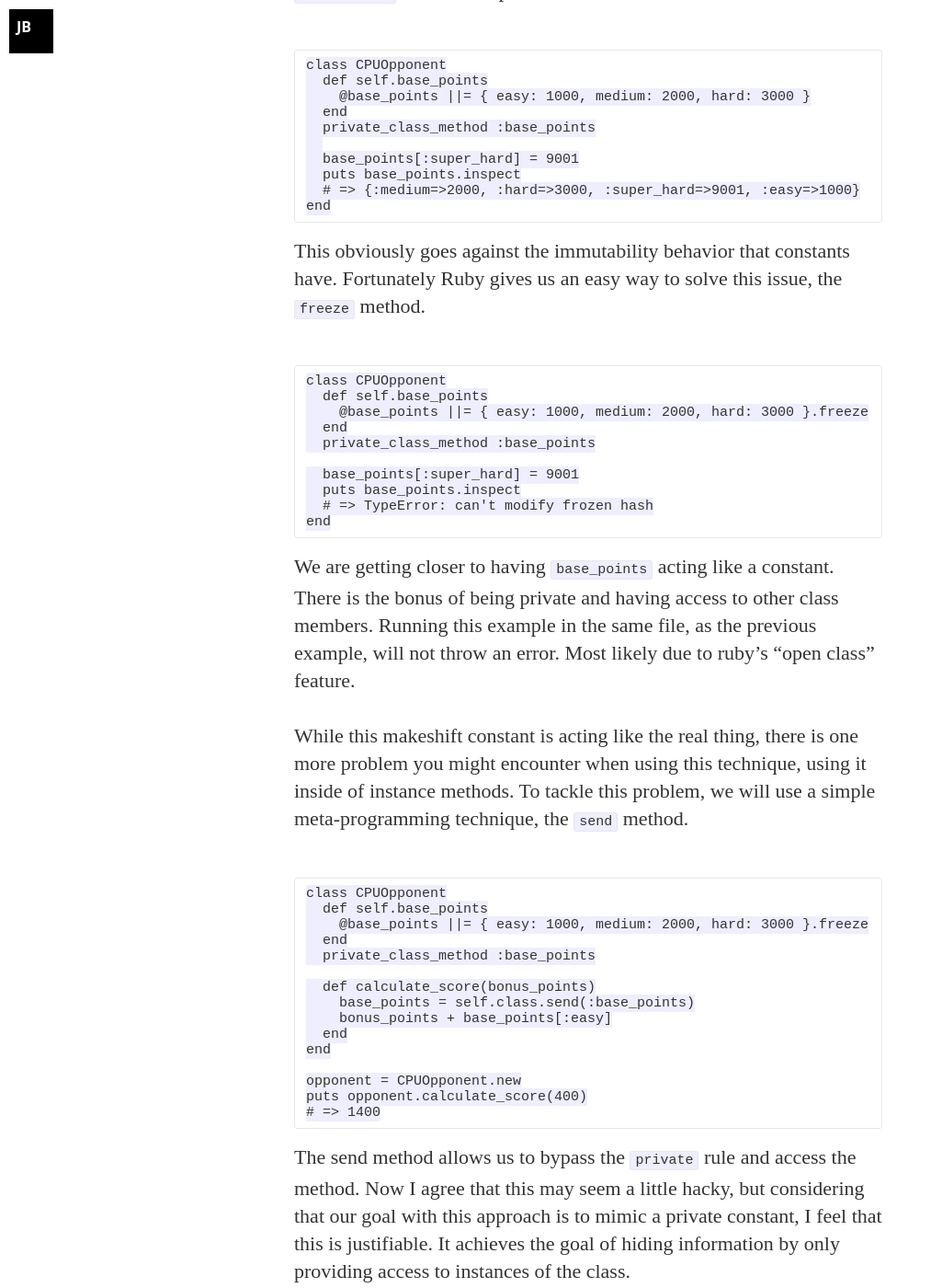
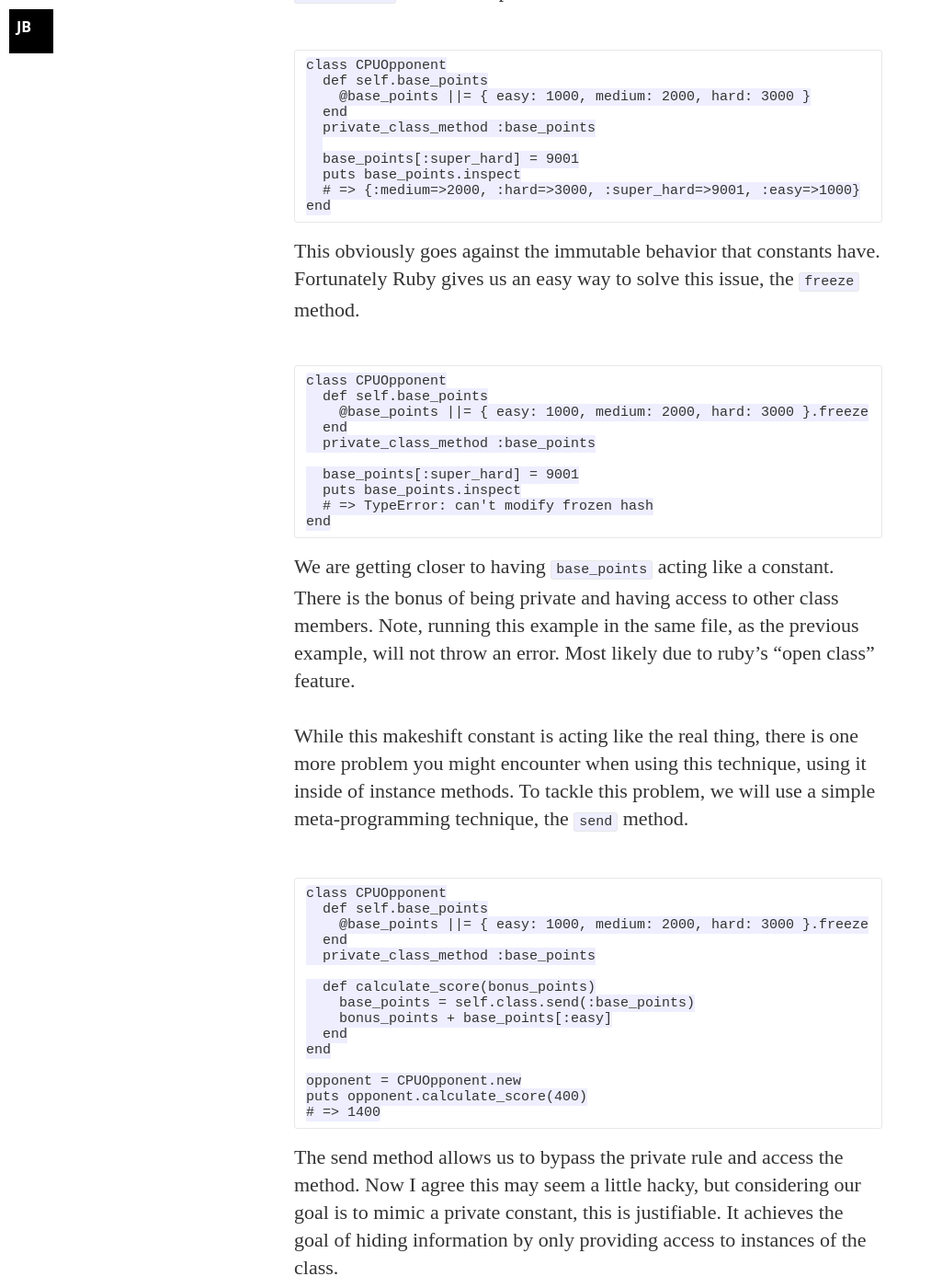
Before and after one commit to joebutler2/joebutler2.github.io, a Jekyll site: the page built from _posts/2011-08-20-private-constants-in-ruby.md, in a window 1280 px wide and 1400 px high, scrolled down 1924 px. Shown: the whole window at 92% size, without its empty margins (0-1013 px from the left). Built offline with Jekyll 4.4.1, drawn with Linux system fonts in a browser that asks for light colours; nearby versions of some CDN libraries; some web fonts are replaced; some of the changed text lies outside the part shown.

Commit message:
Refine the private constant article.

```diff
--- a/_posts/2011-08-20-private-constants-in-ruby.md
+++ b/_posts/2011-08-20-private-constants-in-ruby.md
@@ -51,7 +51,7 @@ Upon close inspection, this introduces a problem, the return value of `base_poin
       # => {:medium=>2000, :hard=>3000, :super_hard=>9001, :easy=>1000}
     end
 
-This obviously goes against the immutability behavior that constants have. Fortunately Ruby gives us an easy way to solve this issue, the `freeze` method.
+This obviously goes against the immutable behavior that constants have. Fortunately Ruby gives us an easy way to solve this issue, the `freeze` method.
 
     class CPUOpponent
       def self.base_points
@@ -64,7 +64,7 @@ This obviously goes against the immutability behavior that constants have. Fortu
       # => TypeError: can't modify frozen hash
     end
 
-We are getting closer to having `base_points` acting like a constant. There is the bonus of being private and having access to other class members. Running this example in the same file, as the previous example, will not throw an error. Most likely due to ruby's "open class" feature.
+We are getting closer to having `base_points` acting like a constant. There is the bonus of being private and having access to other class members. Note, running this example in the same file, as the previous example, will not throw an error. Most likely due to ruby's "open class" feature.
 
 While this makeshift constant is acting like the real thing, there is one more problem you might encounter when using this technique, using it inside of instance methods. To tackle this problem, we will use a simple meta-programming technique, the `send` method.
 
@@ -84,7 +84,7 @@ While this makeshift constant is acting like the real thing, there is one more p
     puts opponent.calculate_score(400)
     # => 1400
 
-The send method allows us to bypass the `private` rule and access the method. Now I agree that this may seem a little hacky, but considering that our goal with this approach is to mimic a private constant, I feel that this is justifiable. It achieves the goal of hiding information by only providing access to instances of the class.
+The send method allows us to bypass the private rule and access the method. Now I agree this may seem a little hacky, but considering our goal is to mimic a private constant, this is justifiable. It achieves the goal of hiding information by only providing access to instances of the class.
 
 You should always weigh the pros and cons of a technique like this before using it. Given the trade-offs, it seems to be a worthwhile idea to keep in mind.
 
```
Also changed, not shown: other parts of _posts/2011-08-20-private-constants-in-ruby.md (+2 -2 lines).
